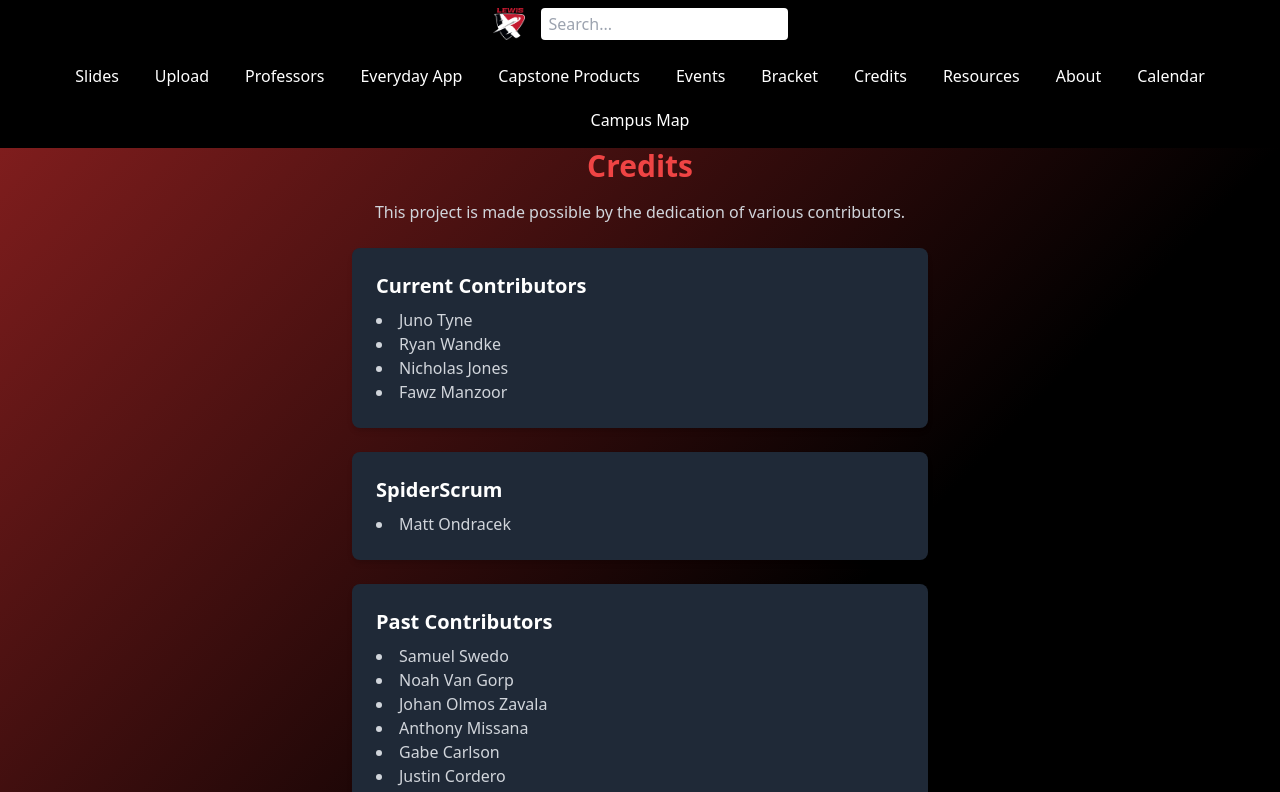
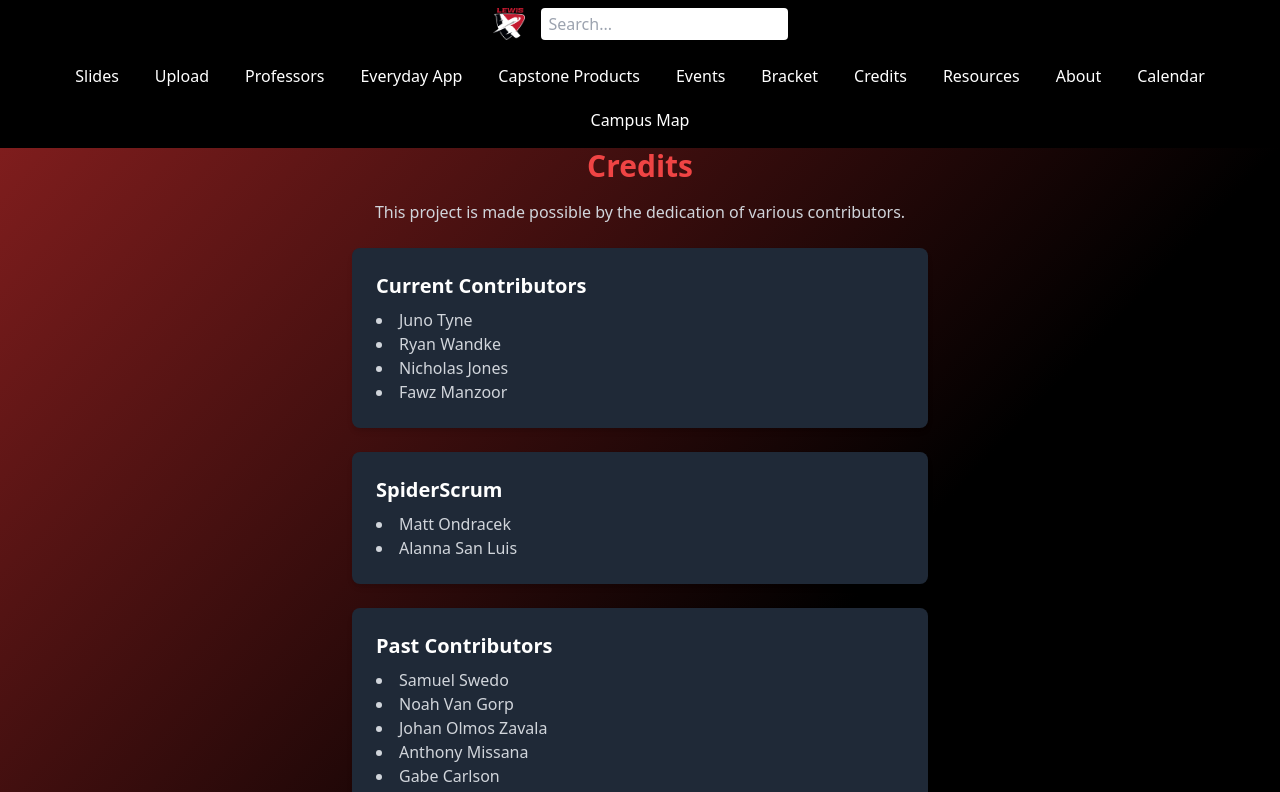
Before and after one commit to ECaMS-Billboard/ecams-billboard, a React (Create React App) app: page /credits in a window 1280 px wide. Shown: the top 792 px of the page. Built offline with nearby package versions, Linux system fonts and the light colour scheme.

Commit message:
update credits.js

```diff
--- a/src/pages/Credits.js
+++ b/src/pages/Credits.js
@@ -23,6 +23,7 @@ function Credits() {
           <h2 className="text-xl font-bold text-white mb-2">SpiderScrum</h2>
           <ul className="list-disc list-inside">
             <li>Matt Ondracek</li>
+            <li>Alanna San Luis</li>
           </ul>
         </div>
 
```
